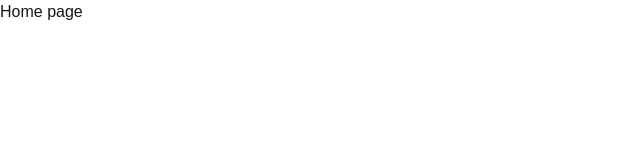
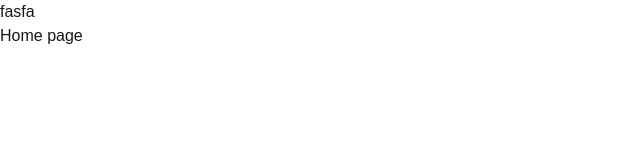
Before and after one commit to LucasEzequielRamos/Appointment-Manager, a Next.js app: page /home in a window 1280 px wide. Shown: the top 160 px of the page, without its empty margins (0-640 px from the left). Built offline with nearby package versions, Linux system fonts and the light colour scheme.

Commit message:
eslint config

```diff
--- a/package.json
+++ b/package.json
@@ -18,8 +18,11 @@
     "@types/node": "^20",
     "@types/react": "^18",
     "@types/react-dom": "^18",
+    "@typescript-eslint/eslint-plugin": "^8.6.0",
+    "@typescript-eslint/parser": "^8.6.0",
     "eslint": "^8",
     "eslint-config-next": "14.2.12",
+    "eslint-plugin-react": "^7.36.1",
     "postcss": "^8",
     "standard": "^17.1.2",
     "tailwindcss": "^3.4.1",
--- a/src/app/home/page.tsx
+++ b/src/app/home/page.tsx
@@ -3,6 +3,7 @@ import React from "react";
 const page = () => {
   return (
     <div>
+      <p>fasfa</p>
       <p>Home page</p>
     </div>
   );
--- a/src/app/page.tsx
+++ b/src/app/page.tsx
@@ -1,8 +1,6 @@
-
 export default function Home() {
   return (
     <div className="grid grid-rows-[20px_1fr_20px] items-center justify-items-center min-h-screen p-8 pb-20 gap-16 sm:p-20 font-[family-name:var(--font-geist-sans)]">
-
       ESTE VA A SE NUSTRO PROYECTO
     </div>
   );
```
Also changed, not shown: .eslintrc.json, 1 other file (tests, documents, lock files or other folders).
